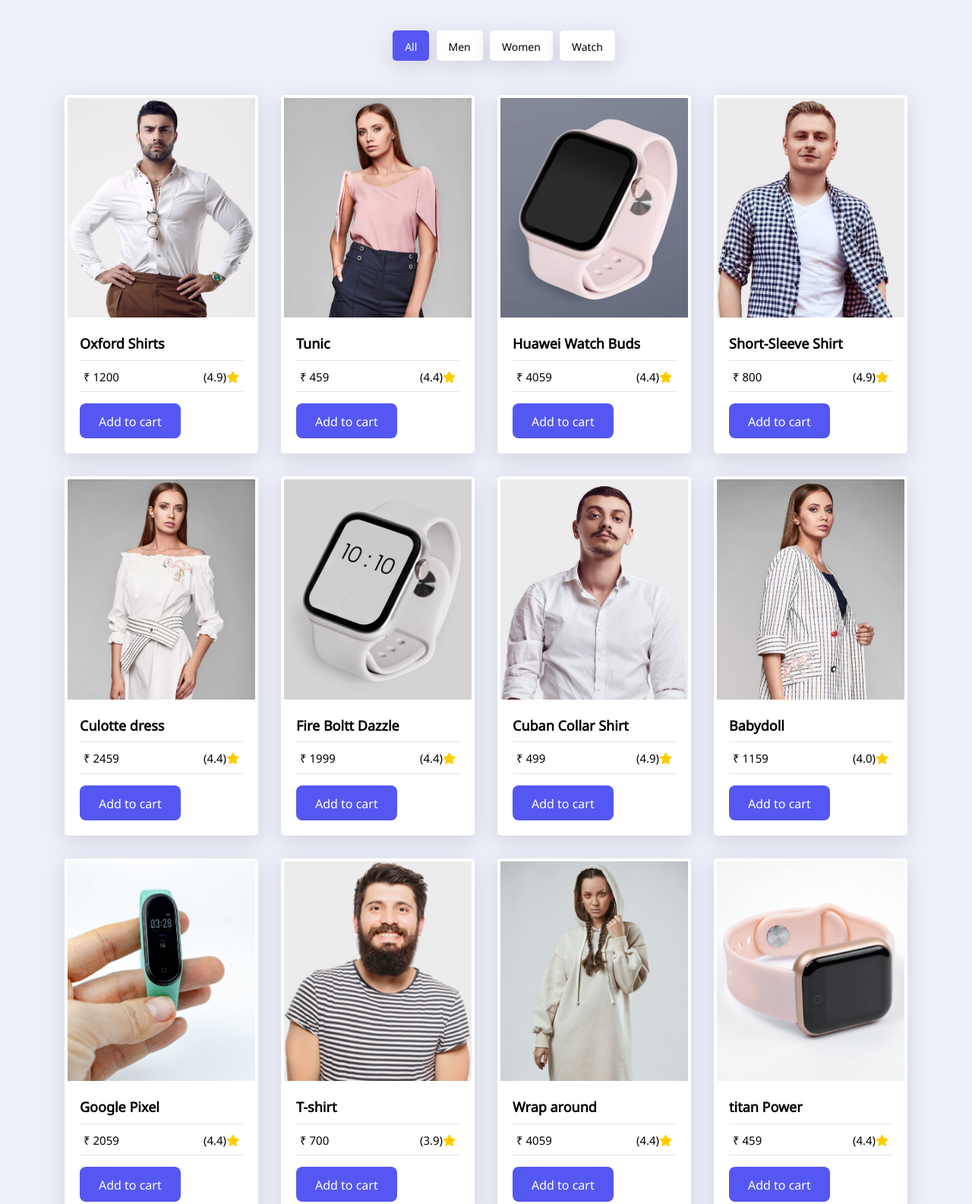
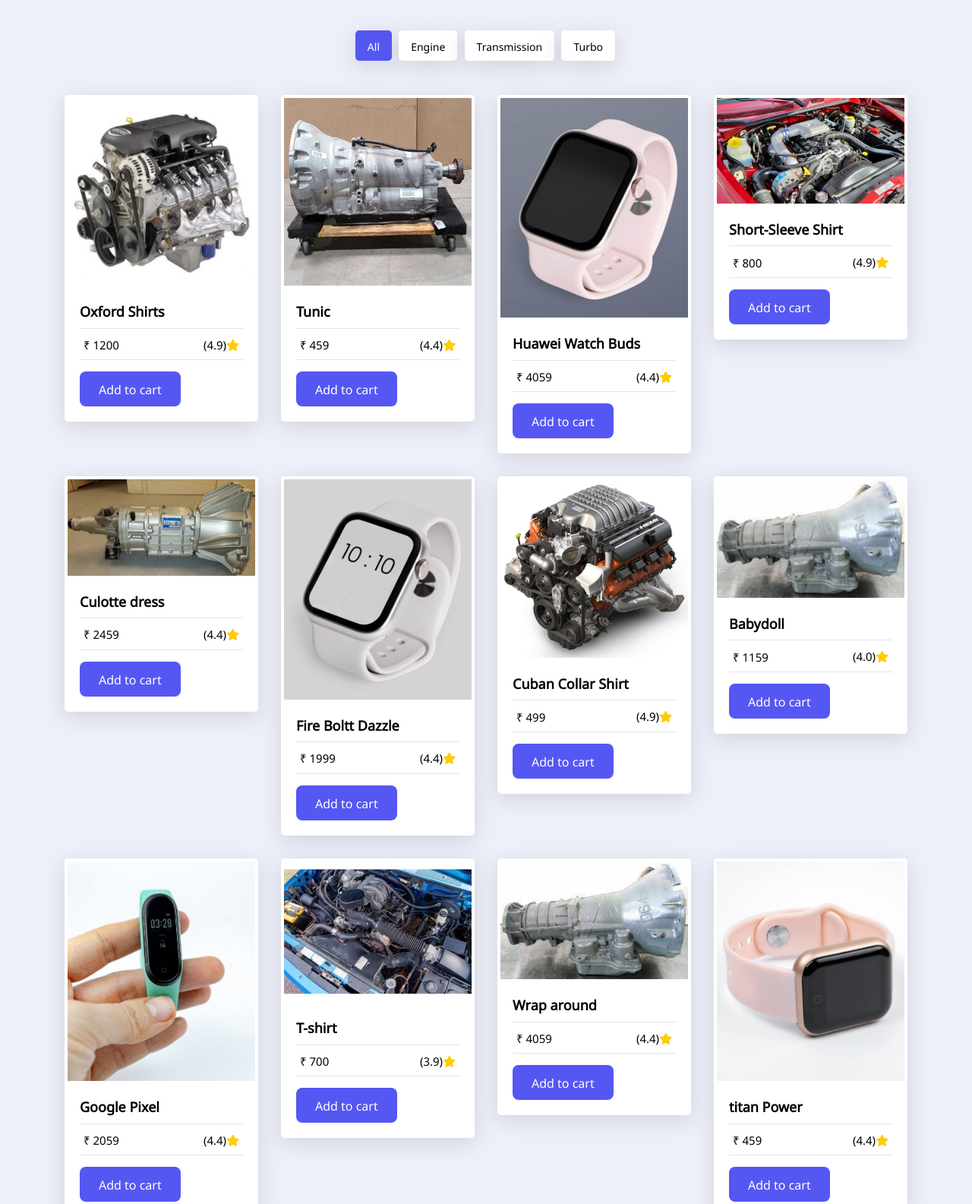
Before and after one commit to erajamanickam/add-to-cart-javascript, a plain HTML site: page index.html in a window 1280 px wide. Shown: the part 60-1645 px from the top of the page at 76% size. Drawn offline with nearby package versions, Linux system fonts and the light colour scheme.

Commit message:
update cart

```diff
--- a/index.html
+++ b/index.html
@@ -50,17 +50,17 @@
                            </li>
                            <li class="">
                               <a href="#">
-                                 Men
+                                 Engine
                               </a>
                            </li>
                            <li class="">
                               <a href="#">
-                                 Women
+                                 Transmission
                               </a>
                            </li>
                            <li class="">
                               <a href="#">
-                                 Watch
+                                 Turbo
                               </a>
                            </li>
                         </ul>
@@ -74,7 +74,7 @@
                               <div class="featured-item">
                                  <div class="featured-item-img">
                                     <a href="#">
-                                       <img src="img/men-1.jpg" alt="Images">
+                                       <img src="img/eng-1.jpg" alt="Images">
                                     </a>
                                  </div>
                                  <div class="content">
@@ -95,7 +95,7 @@
                               <div class="featured-item">
                                  <div class="featured-item-img">
                                     <a href="#">
-                                       <img src="img/women-1.jpg" alt="Images">
+                                       <img src="img/tr-1.jpg" alt="Images">
                                     </a>
                                  </div>
                                  <div class="content">
@@ -137,7 +137,7 @@
                               <div class="featured-item">
                                  <div class="featured-item-img">
                                     <a href="#">
-                                       <img src="img/men-2.jpg" alt="Images">
+                                       <img src="img/eng-2.jpg" alt="Images">
                                     </a>
                                  </div>
                                  <div class="content">
@@ -158,7 +158,7 @@
                               <div class="featured-item">
                                  <div class="featured-item-img">
                                     <a href="#">
-                                       <img src="img/women-2.jpg" alt="Images">
+                                       <img src="img/tr-2.jpg" alt="Images">
                                     </a>
                                  </div>
                                  <div class="content">
@@ -200,7 +200,7 @@
                               <div class="featured-item">
                                  <div class="featured-item-img">
                                     <a href="#">
-                                       <img src="img/men-3.jpg" alt="Images">
+                                       <img src="img/eng-3.jpg" alt="Images">
                                     </a>
                                  </div>
                                  <div class="content">
@@ -221,7 +221,7 @@
                               <div class="featured-item">
                                  <div class="featured-item-img">
                                     <a href="#">
-                                       <img src="img/women-3.jpg" alt="Images">
+                                       <img src="img/tr-3.jpg" alt="Images">
                                     </a>
                                  </div>
                                  <div class="content">
@@ -263,7 +263,7 @@
                               <div class="featured-item">
                                  <div class="featured-item-img">
                                     <a href="#">
-                                       <img src="img/men-4.jpg" alt="Images">
+                                       <img src="img/eng-4.jpg" alt="Images">
                                     </a>
                                  </div>
                                  <div class="content">
@@ -284,7 +284,7 @@
                               <div class="featured-item">
                                  <div class="featured-item-img">
                                     <a href="#">
-                                       <img src="img/women-4.jpg" alt="Images">
+                                       <img src="img/tr-4.jpg" alt="Images">
                                     </a>
                                  </div>
                                  <div class="content">
@@ -330,7 +330,7 @@
                               <div class="featured-item">
                                  <div class="featured-item-img">
                                     <a href="#">
-                                       <img src="img/men-1.jpg" alt="Images">
+                                       <img src="img/eng-1.jpg" alt="Images">
                                     </a>
                                  </div>
                                  <div class="content">
@@ -351,7 +351,7 @@
                               <div class="featured-item">
                                  <div class="featured-item-img">
                                     <a href="#">
-                                       <img src="img/men-2.jpg" alt="Images">
+                                       <img src="img/eng-2.jpg" alt="Images">
                                     </a>
                                  </div>
                                  <div class="content">
@@ -372,7 +372,7 @@
                               <div class="featured-item">
                                  <div class="featured-item-img">
                                     <a href="#">
-                                       <img src="img/men-3.jpg" alt="Images">
+                                       <img src="img/eng-3.jpg" alt="Images">
                                     </a>
                                  </div>
                                  <div class="content">
@@ -393,7 +393,7 @@
                               <div class="featured-item">
                                  <div class="featured-item-img">
                                     <a href="#">
-                                       <img src="img/men-4.jpg" alt="Images">
+                                       <img src="img/eng-4.jpg" alt="Images">
                                     </a>
                                  </div>
                                  <div class="content">
@@ -418,7 +418,7 @@
                               <div class="featured-item">
                                  <div class="featured-item-img">
                                     <a href="#">
-                                       <img src="img/women-1.jpg" alt="Images">
+                                       <img src="img/tr-1.jpg" alt="Images">
                                     </a>
                                  </div>
                                  <div class="content">
@@ -439,7 +439,7 @@
                               <div class="featured-item">
                                  <div class="featured-item-img">
                                     <a href="#">
-                                       <img src="img/women-2.jpg" alt="Images">
+                                       <img src="img/tr-2.jpg" alt="Images">
                                     </a>
                                  </div>
                                  <div class="content">
@@ -460,7 +460,7 @@
                               <div class="featured-item">
                                  <div class="featured-item-img">
                                     <a href="#">
-                                       <img src="img/women-3.jpg" alt="Images">
+                                       <img src="img/tr-3.jpg" alt="Images">
                                     </a>
                                  </div>
                                  <div class="content">
@@ -481,7 +481,7 @@
                               <div class="featured-item">
                                  <div class="featured-item-img">
                                     <a href="#">
-                                       <img src="img/women-4.jpg" alt="Images">
+                                       <img src="img/tr-4.jpg" alt="Images">
                                     </a>
                                  </div>
                                  <div class="content">
```
Also changed, not shown: img/eng-1.jpg (added), img/eng-2.jpg (added), img/eng-3.jpg (added), img/eng-4.jpg (added), img/men-1.jpg (deleted), img/men-2.jpg (deleted), img/men-3.jpg (deleted), img/men-4.jpg (deleted), img/tr-1.jpg (added), img/tr-2.jpg (added), img/tr-3.jpg (added), img/tr-4.jpg (added), img/women-1.jpg (deleted), img/women-2.jpg (deleted), 2 more files, 1 other file.
